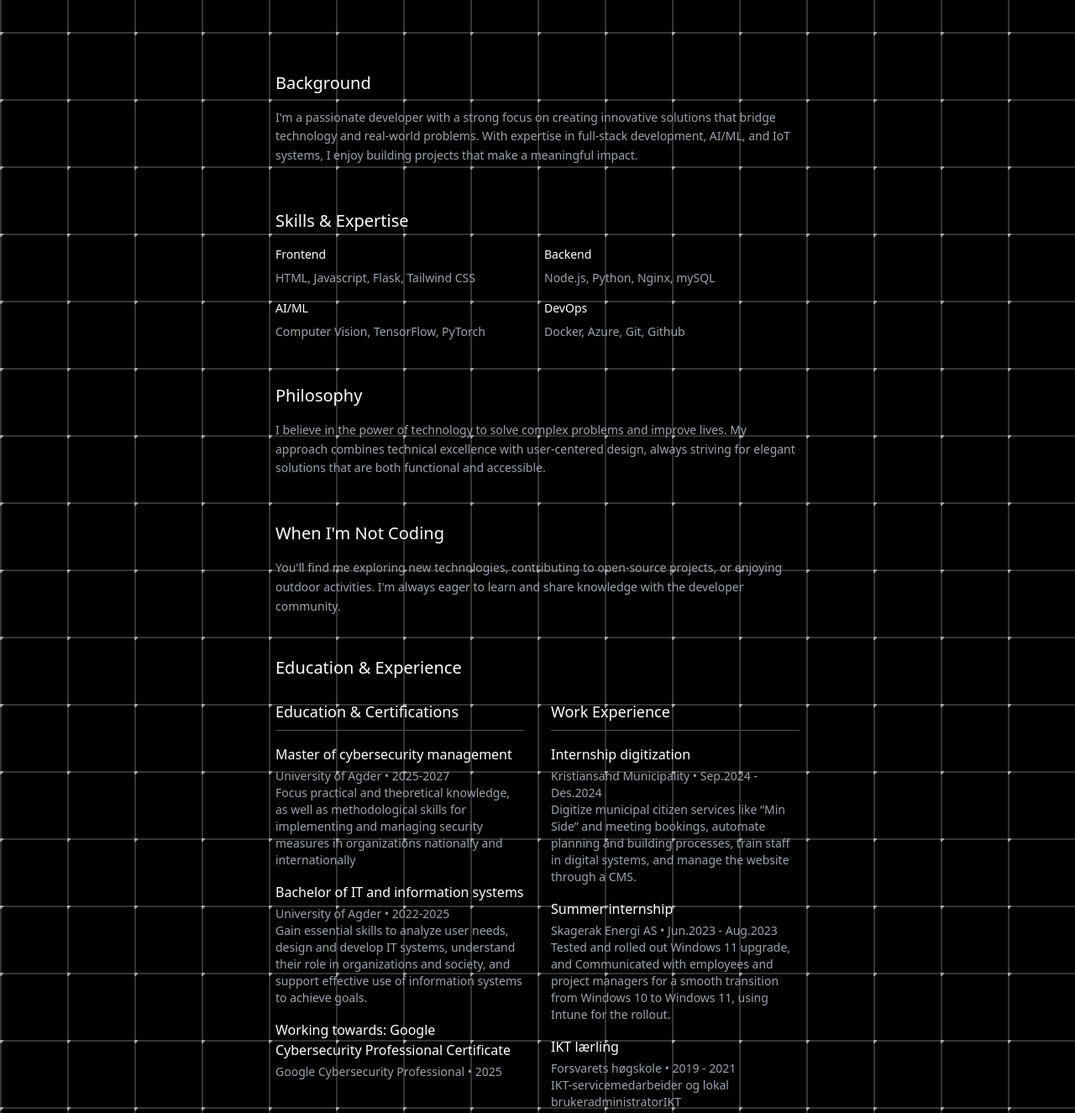
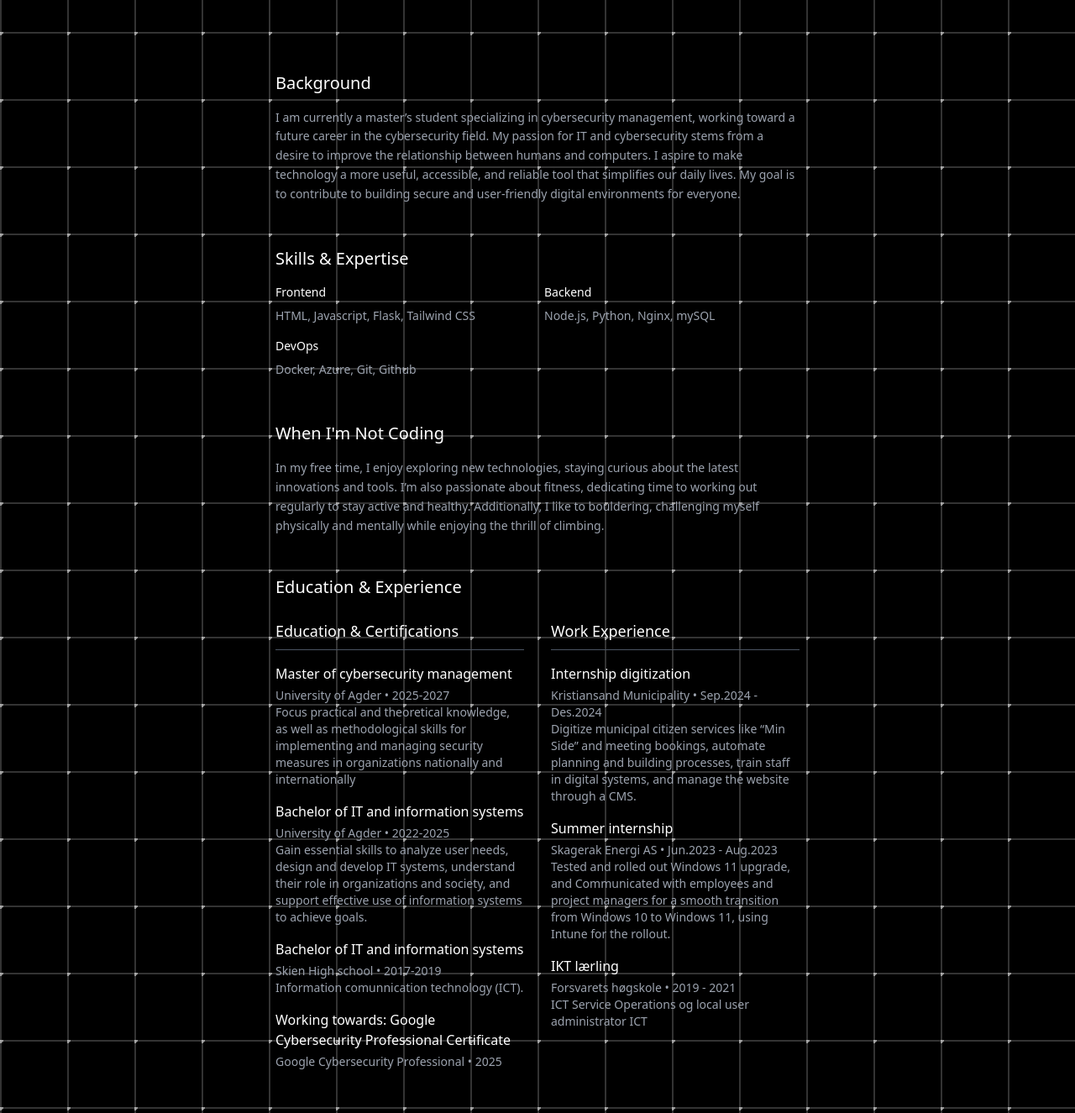
Before and after one commit to NorwegianKiwi-glitch/shelgen, a website: page public/CV.html in a window 1280 px wide. Shown: the part 202-1527 px from the top of the page at 84% size. Drawn offline with nearby package versions, Linux system fonts and the light colour scheme.

Commit message:
CV fullt utfylt

```diff
--- a/language.js
+++ b/language.js
@@ -3,6 +3,7 @@ const translations = {
         index: {
             title: "Portfolio",
             subtitle: "Selected Works & Projects",
+            cv: "View full CV",
             projects: [
                 {
                     title: "Evacuation system",
@@ -93,6 +94,7 @@ const translations = {
         index: {
             title: "Portefølje",
             subtitle: "Utvalgte arbeider og prosjekter",
+            cv: "Se full CV",
             projects: [
                 {
                     title: "Evakueringssystem",
--- a/public/CV.html
+++ b/public/CV.html
@@ -36,10 +36,11 @@
             <div class="about-section p-6 rounded-lg fade-in">
                 <h3 class="text-xl font-medium text-white mb-4">Background</h3>
                 <p class="text-gray-400 text-sm leading-relaxed">
-                    I'm a passionate developer with a strong focus on creating innovative solutions that bridge
-                    technology and real-world problems.
-                    With expertise in full-stack development, AI/ML, and IoT systems, I enjoy building projects that
-                    make a meaningful impact.
+                    I am currently a master’s student specializing in cybersecurity management, working toward a future
+                    career in the cybersecurity field. My passion for IT and cybersecurity stems from a desire to
+                    improve the relationship between humans and computers. I aspire to make technology a more useful,
+                    accessible, and reliable tool that simplifies our daily lives. My goal is to contribute to building
+                    secure and user-friendly digital environments for everyone.
                 </p>
             </div>
 
@@ -55,10 +56,6 @@
                         <p>Node.js, Python, Nginx, mySQL</p>
                     </div>
                     <div>
-                        <p class="font-medium text-white mb-2">AI/ML</p>
-                        <p>Computer Vision, TensorFlow, PyTorch</p>
-                    </div>
-                    <div>
                         <p class="font-medium text-white mb-2">DevOps</p>
                         <p>Docker, Azure, Git, Github</p>
                     </div>
@@ -66,21 +63,12 @@
             </div>
 
             <div class="about-section p-6 rounded-lg fade-in">
-                <h3 class="text-xl font-medium text-white mb-4">Philosophy</h3>
-                <p class="text-gray-400 text-sm leading-relaxed">
-                    I believe in the power of technology to solve complex problems and improve lives. My approach
-                    combines
-                    technical excellence with user-centered design, always striving for elegant solutions that are both
-                    functional and accessible.
-                </p>
-            </div>
-
-            <div class="about-section p-6 rounded-lg fade-in">
                 <h3 class="text-xl font-medium text-white mb-4">When I'm Not Coding</h3>
                 <p class="text-gray-400 text-sm leading-relaxed">
-                    You'll find me exploring new technologies, contributing to open-source projects, or enjoying outdoor
-                    activities.
-                    I'm always eager to learn and share knowledge with the developer community.
+                    In my free time, I enjoy exploring new technologies, staying curious about the latest innovations
+                    and tools. I’m also passionate about fitness, dedicating time to working out regularly to stay
+                    active and healthy. Additionally, I like to bouldering, challenging myself physically and mentally
+                    while enjoying the thrill of climbing.
                 </p>
             </div>
         </div>
@@ -96,15 +84,25 @@
                         <div>
                             <p class="font-medium text-white mb-1">Master of cybersecurity management</p>
                             <p class="text-gray-400 text-sm">University of Agder • 2025-2027</p>
-                            <p class="text-gray-400 text-sm">Focus practical and theoretical knowledge, as well as methodological skills for implementing and managing security measures in organizations nationally and internationally</p>
+                            <p class="text-gray-400 text-sm">Focus practical and theoretical knowledge, as well as
+                                methodological skills for implementing and managing security measures in organizations
+                                nationally and internationally</p>
                         </div>
                         <div>
                             <p class="font-medium text-white mb-1">Bachelor of IT and information systems</p>
                             <p class="text-gray-400 text-sm">University of Agder • 2022-2025</p>
-                            <p class="text-gray-400 text-sm">Gain essential skills to analyze user needs, design and develop IT systems, understand their role in organizations and society, and support effective use of information systems to achieve goals.</p>
+                            <p class="text-gray-400 text-sm">Gain essential skills to analyze user needs, design and
+                                develop IT systems, understand their role in organizations and society, and support
+                                effective use of information systems to achieve goals.</p>
                         </div>
                         <div>
-                            <p class="font-medium text-white mb-1">Working towards: Google Cybersecurity Professional Certificate</p>
+                            <p class="font-medium text-white mb-1">Bachelor of IT and information systems</p>
+                            <p class="text-gray-400 text-sm">Skien High school • 2017-2019</p>
+                            <p class="text-gray-400 text-sm">Information comunnication technology (ICT).</p>
+                        </div>
+                        <div>
+                            <p class="font-medium text-white mb-1">Working towards: Google Cybersecurity Professional
+                                Certificate</p>
                             <p class="text-gray-400 text-sm">Google Cybersecurity Professional • 2025</p>
                         </div>
                     </div>
@@ -117,17 +115,21 @@
                         <div>
                             <p class="font-medium text-white mb-1">Internship digitization</p>
                             <p class="text-gray-400 text-sm">Kristiansand Municipality • Sep.2024 - Des.2024</p>
-                            <p class="text-gray-400 text-sm">Digitize municipal citizen services like “Min Side” and meeting bookings, automate planning and building processes, train staff in digital systems, and manage the website through a CMS.</p>
+                            <p class="text-gray-400 text-sm">Digitize municipal citizen services like “Min Side” and
+                                meeting bookings, automate planning and building processes, train staff in digital
+                                systems, and manage the website through a CMS.</p>
                         </div>
                         <div>
                             <p class="font-medium text-white mb-1">Summer internship</p>
                             <p class="text-gray-400 text-sm">Skagerak Energi AS • Jun.2023 - Aug.2023</p>
-                            <p class="text-gray-400 text-sm">Tested and rolled out Windows 11 upgrade, and Communicated with employees and project managers for a smooth transition from Windows 10 to Windows 11, using Intune for the rollout.</p>
+                            <p class="text-gray-400 text-sm">Tested and rolled out Windows 11 upgrade, and Communicated
+                                with employees and project managers for a smooth transition from Windows 10 to Windows
+                                11, using Intune for the rollout.</p>
                         </div>
                         <div>
                             <p class="font-medium text-white mb-1">IKT lærling</p>
                             <p class="text-gray-400 text-sm">Forsvarets høgskole • 2019 - 2021</p>
-                            <p class="text-gray-400 text-sm">IKT-servicemedarbeider og lokal brukeradministratorIKT</p>
+                            <p class="text-gray-400 text-sm">ICT Service Operations og local user administrator ICT</p>
                         </div>
                     </div>
 
@@ -141,4 +143,5 @@
 
     <script src="footerscript.js"></script>
 </body>
+
 </html>
```
Also changed, not shown: public/index.html (+1 -1 lines).
